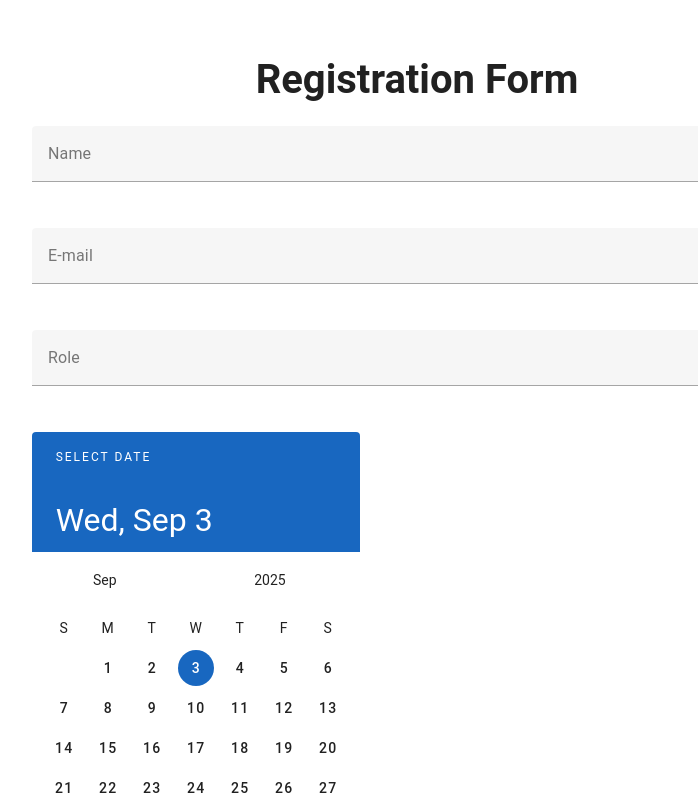
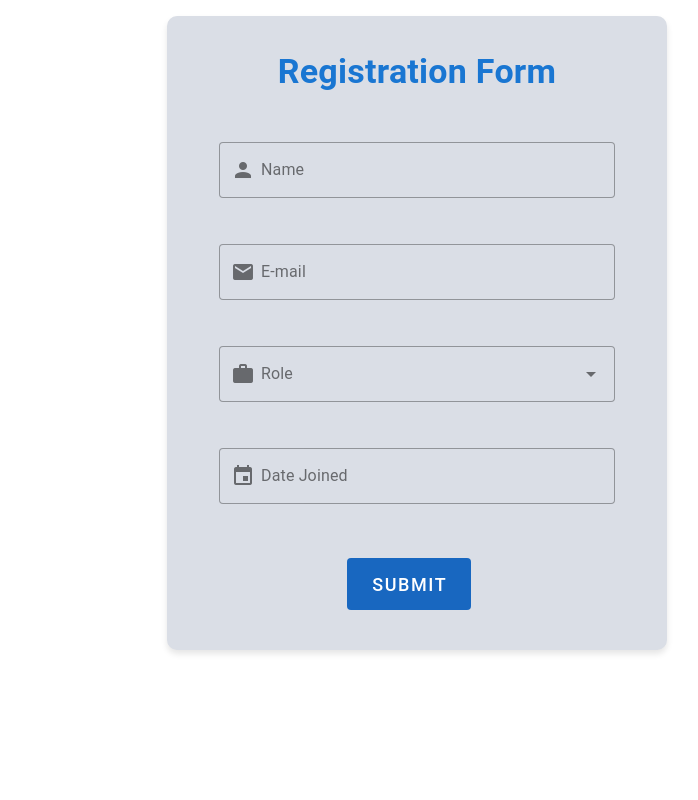
Before and after one commit to Ruukshan/vue-form-app, a Vue app: page / in a window 1280 px wide. Shown: the top 800 px of the page, without its empty margins (223-921 px from the left). Built offline with nearby package versions, Linux system fonts and the light colour scheme; a small style sheet from the web is missing.

Commit message:
Installing the mdi icons package, wrap date picker in a menu, wrap form in a card.

```diff
--- a/package.json
+++ b/package.json
@@ -10,12 +10,14 @@
   },
   "dependencies": {
     "@fontsource/roboto": "^5.2.6",
+    "@mdi/js": "^7.4.47",
     "firebase": "^12.2.1",
     "vee-validate": "^4.15.1",
     "vue": "^3.5.18",
     "vuetify": "^3.9.7"
   },
   "devDependencies": {
+    "@mdi/font": "^7.4.47",
     "@vitejs/plugin-vue": "^6.0.1",
     "unplugin-fonts": "^1.4.0",
     "vite": "^7.1.2"
--- a/src/components/FormPage.vue
+++ b/src/components/FormPage.vue
@@ -1,49 +1,86 @@
 <template>
-<h1>Registration Form</h1>
+  <v-container>
+    <v-row justify="center">
+      <v-col cols="16" sm="12" md="10">
+        <v-card class="mx-auto" max-width="500">
+          <v-card-title class="text-h4 custom-title text-center font-weight-bold">
+            Registration Form
+          </v-card-title>
+          <v-card-text>
             <v-form v-model="valid" @submit.prevent="submit">
               <v-container>
-      <v-row justify="center">
-        <v-col cols="12" md="8">
+                <v-row >
+                  <v-col cols="12">
                     <v-text-field
                       v-model="name"
                       :counter="25"
                       :rules="nameRules"
                       label="Name"
+                      variant="outlined"
+                      hint="Enter your name"
+                      prepend-inner-icon="mdi-account"
                       required
                     ></v-text-field>
                   </v-col>
-        <v-col cols="12" md="8">
+                  <v-col cols="12">
                     <v-text-field
                       v-model="email"
                       :rules="emailRules"
                       label="E-mail"
+                      variant="outlined"
+                      hint="Enter your e-mail"
+                      prepend-inner-icon="mdi-email"
                       required
                     ></v-text-field>
                   </v-col>
-        <v-col cols="12" md="8">
+                  <v-col cols="12">
                     <v-select
                       v-model="select"
                       :items="items"
                       :rules="selectRules"
                       label="Role"
+                      variant="outlined"
+                      hint="Select your role"
+                      prepend-inner-icon="mdi-briefcase"
                       required
                     ></v-select>
                   </v-col>
-        <v-col cols="12" md="8">
+                  <v-col cols="12">
+                    <v-menu
+                      v-model="dateMenu"
+                      :close-on-content-click="false"
+                      :nudge-right="40"
+                      transition="scale-transition"
+                      offset-y
+                      min-width="auto"
+                    >
+                      <template v-slot:activator="{ props }">
+                        <v-text-field
+                          v-model="date"
+                          :rules:="dateRules"
+                          label="Date Joined"
+                          prepend-inner-icon="mdi-calendar"
+                          readonly
+                          required
+                          clearable
+                          variant="outlined"
+                          hint="Select your date"
+                          v-bind="props"
+                        ></v-text-field>
+                      </template>
                       <v-date-picker
-            color= "primary"
                         v-model="date"
-            :rules="dateRules"
-            label="Date picker"
-            required
+                        color="primary"
+                        @update:modelValue = "dateMenu = false"
                       ></v-date-picker>
+                    </v-menu>
                   </v-col>
                 </v-row>
                 <v-row justify="center">
                   <v-btn
                     :disabled="loading"
                     :loading="loading"
-          color="success"
+                    color="primary"
                     class="mr-4"
                     size= "x-large"
                     variant="flat"
@@ -51,6 +88,12 @@
                   >
                     Submit
                   </v-btn>
+                </v-row>
+              </v-container>
+            </v-form>
+          </v-card-text>
+        </v-card>
+      </v-col>
     </v-row>
   <!-- Add Snackbar -->
     <v-snackbar
@@ -71,7 +114,6 @@
       </template>
     </v-snackbar>
   </v-container>
-  </v-form>
 </template>
 <script>
 import { db } from '../services/firebase';
@@ -120,7 +162,7 @@ import {collection, addDoc} from 'firebase/firestore';
           return 'Selecting role is required.'
         }
       ],
-      date: (new Date(Date.now() - (new Date()).getTimezoneOffset() * 60000)).toISOString().substr(0, 10),
+      date: null,
       dateRules: [
         value => {
           if (value) return true
@@ -128,6 +170,7 @@ import {collection, addDoc} from 'firebase/firestore';
           return 'Selecting date is required.'
         },
       ],
+      dateMenu: false,
       loading: false,
       snackbar: false,
       text: '',
@@ -145,7 +188,8 @@ import {collection, addDoc} from 'firebase/firestore';
               name: this.name,
               email: this.email,
               role: this.select,
-              date: this.date,
+              dateJoined: this.date,
+              createdAt: new Date().toISOString(),
             };
 
             // Save file to Firestore(collection ' interns')
@@ -179,10 +223,25 @@ import {collection, addDoc} from 'firebase/firestore';
   }
 </script>
 <style scoped>
-h1 {
-  text-align: center;
-  margin-top: 50px;
-  font-size: 40px;
-  color: primary;
+.v-card {
+  background-color: #dadee6;
+  border-radius: 10px;
+  box-shadow: 0 4px 6px rgba(0, 0, 0, 0.1);
+  max-width: 600px;
+  margin: 0 auto;
+  padding: 20px;
 }
+
+.custom-title {
+  color: #1976D2;
+}
+
+.v-form {
+  margin-top: 20px;
+}
+
+.v-btn {
+  margin-top: 20px;
+}
+
 </style>
--- a/src/main.js
+++ b/src/main.js
@@ -12,9 +12,21 @@ import App from './App.vue'
 // Fonts
 import 'unfonts.css'
 
+//icons
+import { aliases, mdi } from 'vuetify/iconsets/mdi';
+import '@mdi/font/css/materialdesignicons.css'
+
 const vuetify = createVuetify({
   components,
   directives,
-})
+  icons: {
+    defaultSet: 'mdi',
+    sets: {
+      mdi,
+    },
+    aliases,
+
+  },
+});
 
 createApp(App).use(vuetify).mount('#app')
```
Also changed, not shown: 1 other file (tests, documents, lock files or other folders). Lines whose indentation alone changed are shown as unchanged.
